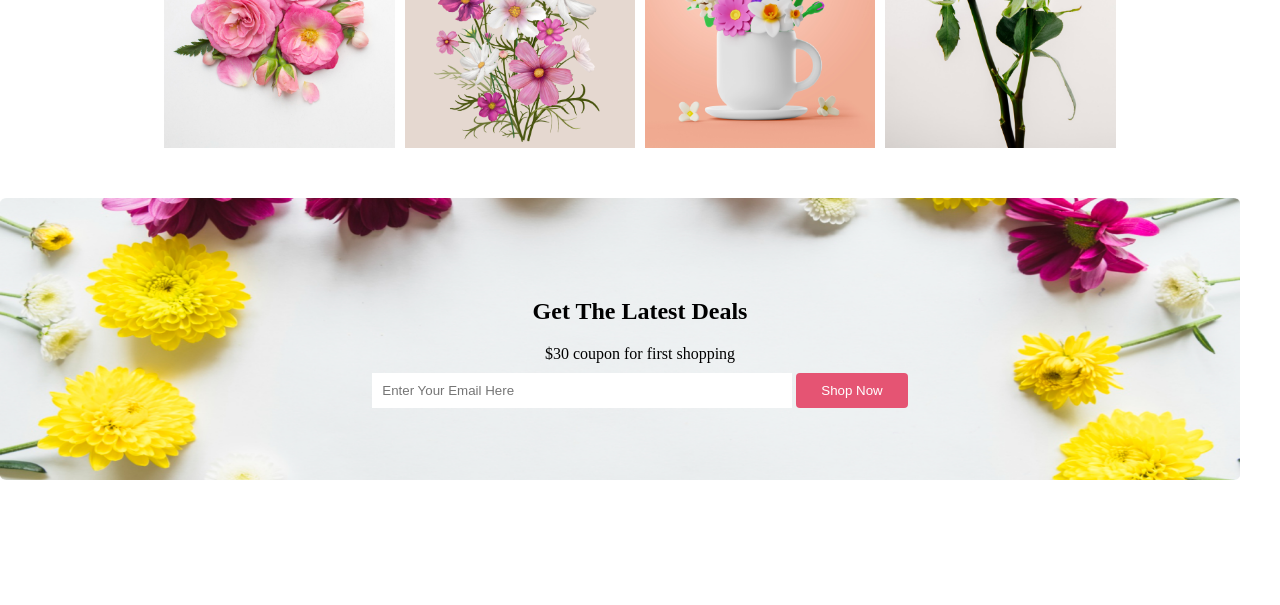
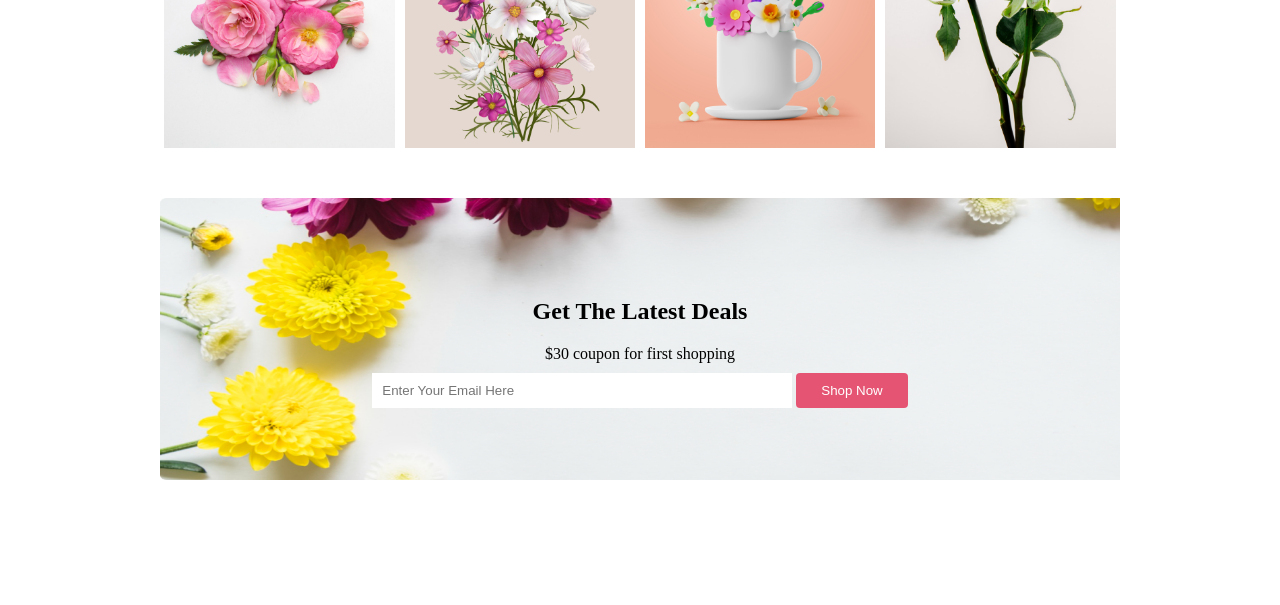
Before and after one commit to Md-Bidyuth/flower-shop, a plain HTML site: page index.html in a window 1280 px wide. Shown: the part 1783-2388 px from the top of the page. Drawn offline with Linux system fonts and the light colour scheme.

Commit message:
main part updated

```diff
--- a/style.css
+++ b/style.css
@@ -137,7 +137,8 @@ header{
 
 
 .last-title{
-    width:100%;
+    width:75%;
+    margin:auto;
     text-align: center;
     background-image: url('./Flower Asset/Rectangle\ 9.png');
     margin-top: 50px;
```
